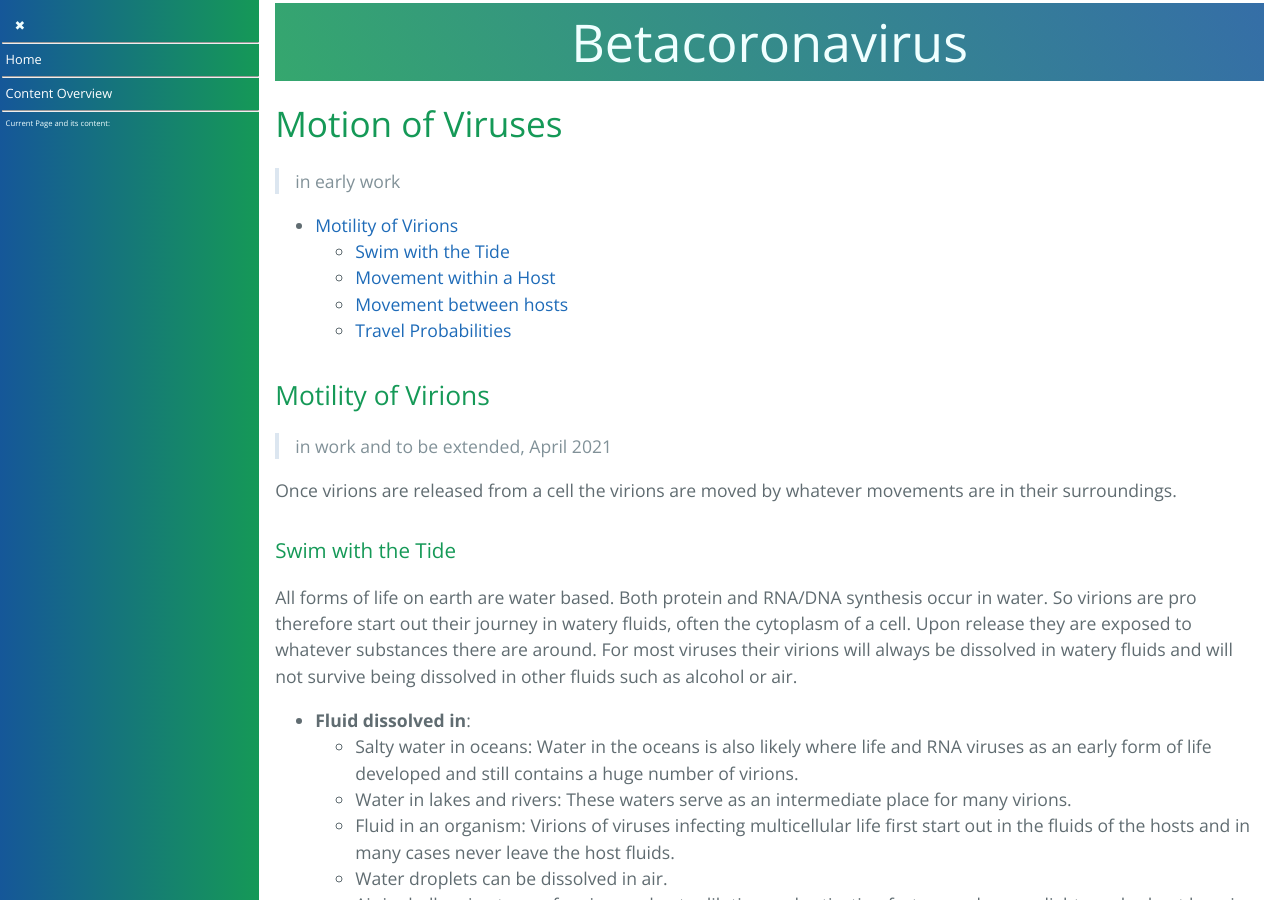
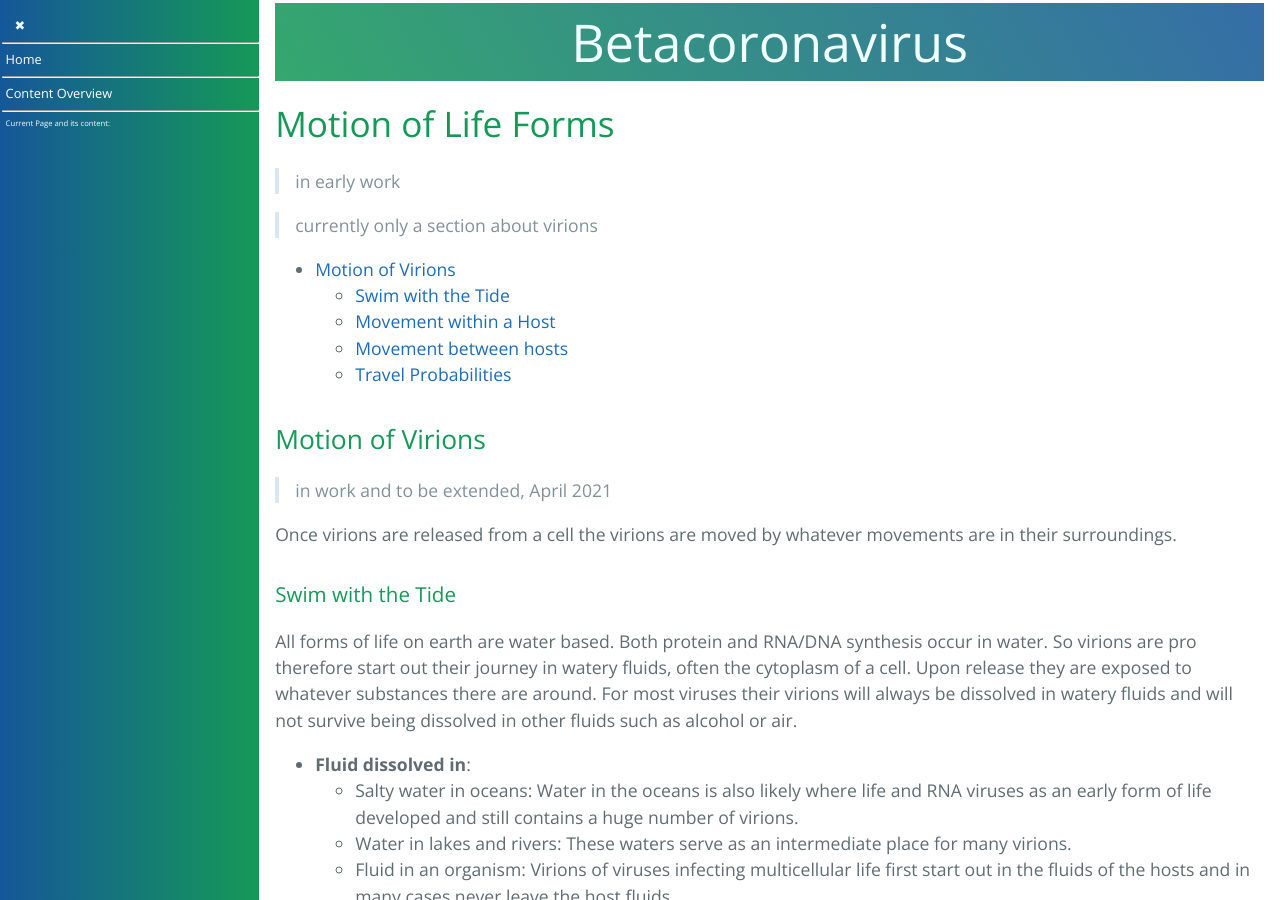
Before and after one commit to forestgrape/coronavirus, a Jekyll site: the page built from 2_biological/motion.md, in a window 1280 px wide and 900 px high. Built offline with Jekyll 4.4.1, drawn with Linux system fonts in a browser that asks for light colours; our own code applies the rules of GitHub Pages for plain Markdown files.

Commit message:
corrected motion page term ussage

```diff
--- a/2_biological/motion.md
+++ b/2_biological/motion.md
@@ -1,16 +1,18 @@
 
-# Motion of Viruses
+# Motion of Life Forms
 
 > in early work
 
+> currently only a section about virions
 
-* [Motility of Virions](#motility-of-virions)
+
+* [Motion of Virions](#motion-of-virions)
   * [Swim with the Tide](#swim-with-the-tide)
   * [Movement within a Host](#movement-within-a-host)
   * [Movement between hosts](#movement-between-hosts)
   * [Travel Probabilities](#travel-probabilities)
 
-## Motility of Virions
+## Motion of Virions
 
 > in work and to be extended, April 2021
 
```
